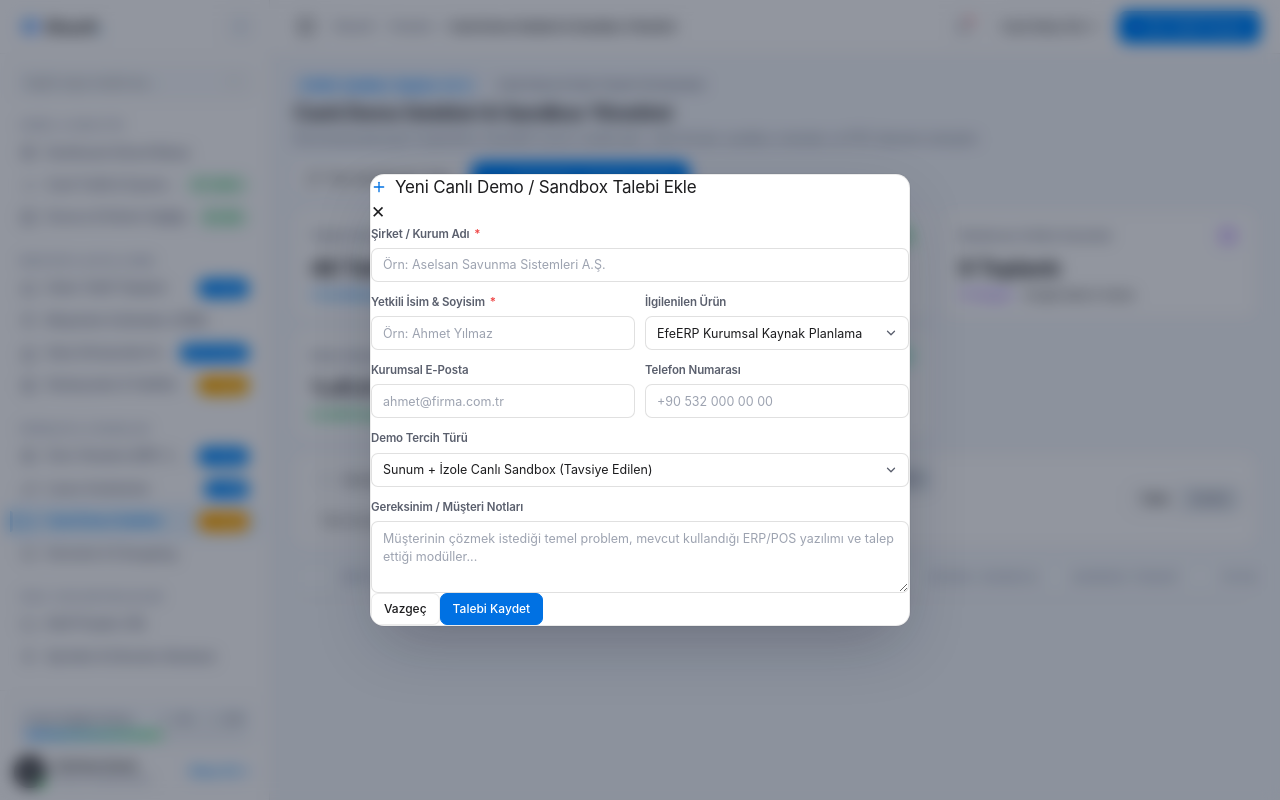
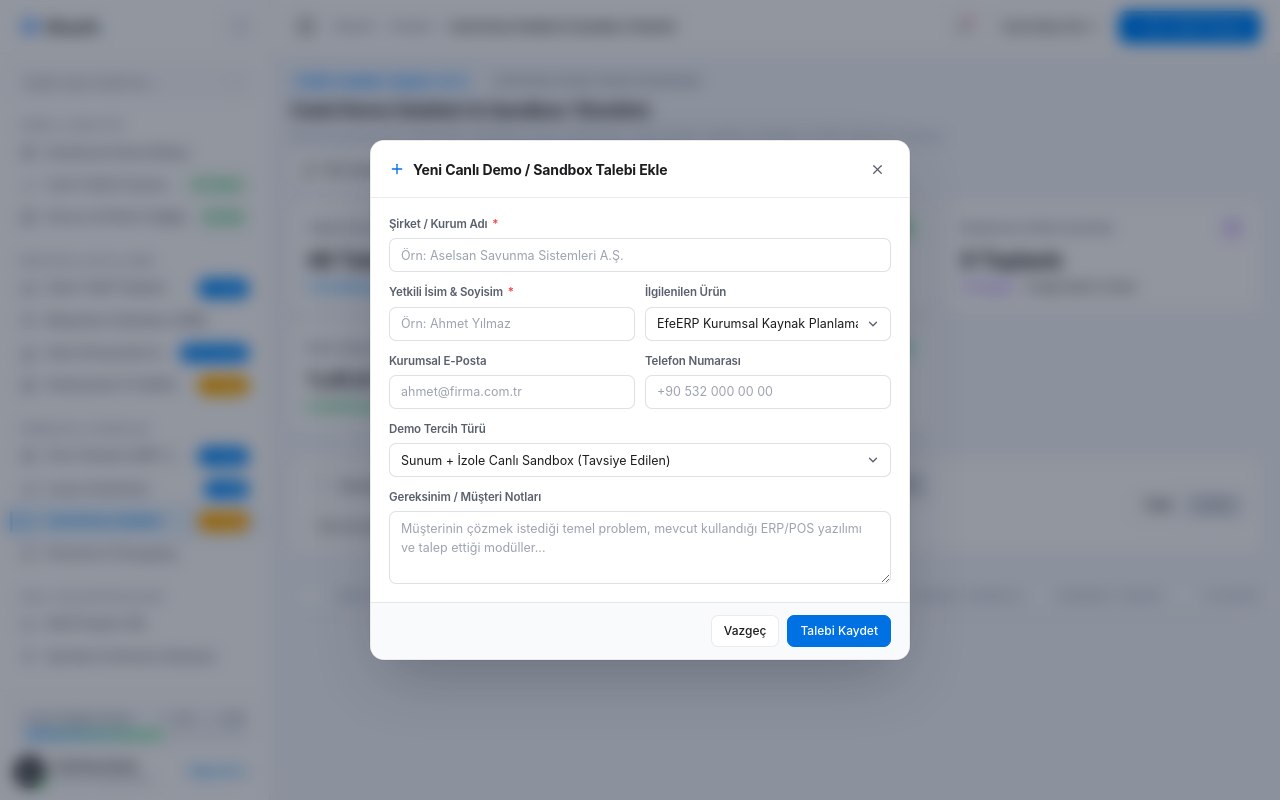
Before and after one commit to efecun-dev/efesoft, a Next.js app: page /admin/demos in a window 1280 px wide. Both pictures are taken after typing "Sample" into the empty fields and a click on the button "+ Yeni Demo / Sandbox Başlat". Built offline with nearby package versions, Linux system fonts and the light colour scheme.

Commit message:
fix(admin): demolar sayfa bosluklarini ve modal tasarim hatalarini duzelt

```diff
--- a/app/admin/admin.css
+++ b/app/admin/admin.css
@@ -1849,6 +1849,63 @@ tbody.adm-data-switch > tr:not(.adm-expand-row):nth-of-type(13) {
   transform: translate3d(0, 0, 0) scale(1) !important;
 }
 
+/* Modal Internal Structure */
+.adm-modal-head {
+  padding: 14px 18px;
+  border-bottom: 1px solid var(--adm-border);
+  display: flex !important;
+  align-items: center !important;
+  justify-content: space-between !important;
+  background: #ffffff;
+  flex-shrink: 0;
+}
+
+.adm-modal-title {
+  font-size: 14px;
+  font-weight: 700;
+  color: var(--adm-text);
+  letter-spacing: -0.01em;
+}
+
+.adm-modal-close {
+  width: 28px;
+  height: 28px;
+  border-radius: 6px;
+  background: transparent;
+  border: none;
+  cursor: pointer;
+  color: var(--adm-text-secondary);
+  display: inline-flex;
+  align-items: center;
+  justify-content: center;
+  transition: background-color 0.15s ease, color 0.15s ease;
+  margin-left: auto;
+  padding: 0;
+  flex-shrink: 0;
+}
+
+.adm-modal-close:hover {
+  background: rgba(0, 0, 0, 0.06);
+  color: var(--adm-text);
+}
+
+.adm-modal-body {
+  padding: 18px;
+  overflow-y: auto;
+  flex: 1 1 auto;
+}
+
+.adm-modal-foot {
+  padding: 12px 18px;
+  border-top: 1px solid var(--adm-border);
+  display: flex !important;
+  align-items: center !important;
+  justify-content: flex-end !important;
+  gap: 8px;
+  background: var(--adm-surface-2);
+  flex-shrink: 0;
+}
+
 /* ==========================================================================
    Admin Form Controls, Search Box & Inputs
    ========================================================================== */
--- a/app/admin/demos/page.tsx
+++ b/app/admin/demos/page.tsx
@@ -813,21 +813,12 @@ export default function AdminDemosPage() {
   };
 
   return (
-    <div className="adm-page" style={{ padding: "20px 24px", maxWidth: "1600px", margin: "0 auto" }}>
+    <div className="adm-content adm-tab-transition">
       {/* -------------------------------------------------------------------- */}
       {/*  HEADER & HERO ACTION BAR                                            */}
       {/* -------------------------------------------------------------------- */}
-      <div
-        style={{
-          display: "flex",
-          alignItems: "center",
-          justifyContent: "space-between",
-          flexWrap: "wrap",
-          gap: "14px",
-          marginBottom: "16px",
-        }}
-      >
-        <div>
+      <div className="adm-header">
+        <div className="adm-header__title-group">
           <div style={{ display: "flex", alignItems: "center", gap: "8px", marginBottom: "4px" }}>
             <span
               className="adm-badge adm-badge--blue"
@@ -846,23 +837,13 @@ export default function AdminDemosPage() {
             </span>
           </div>
 
-          <h1
-            style={{
-              fontSize: "20px",
-              fontWeight: 700,
-              letterSpacing: "-0.02em",
-              color: "var(--adm-text)",
-              margin: 0,
-            }}
-          >
-            Canlı Demo İstekleri &amp; Sandbox Yönetimi
-          </h1>
-          <p style={{ margin: "2px 0 0 0", fontSize: "12.5px", color: "var(--adm-text-secondary)" }}>
+          <h1 className="adm-header__title">Canlı Demo İstekleri &amp; Sandbox Yönetimi</h1>
+          <p className="adm-header__subtitle">
             Kurumsal potansiyel müşterilerin interaktif sunum randevuları, izole Docker sandbox ortamları ve POC deneme süreçleri.
           </p>
         </div>
 
-        <div style={{ display: "flex", alignItems: "center", gap: "8px" }}>
+        <div className="adm-header__controls">
           <button
             type="button"
             className="adm-topbar__btn"
@@ -1094,8 +1075,8 @@ export default function AdminDemosPage() {
                   <th style={{ width: "140px", whiteSpace: "nowrap" }}>Talep Türü</th>
                   <th style={{ width: "150px", whiteSpace: "nowrap" }}>Durum / Randevu</th>
                   <th style={{ width: "170px", whiteSpace: "nowrap" }}>Sandbox Tenant</th>
-                  <th style={{ width: "110px", whiteSpace: "nowrap" }}>Potansiyel</th>
-                  <th style={{ width: "130px", textAlign: "right", whiteSpace: "nowrap" }}>İşlemler</th>
+                  <th style={{ width: "125px", whiteSpace: "nowrap" }}>Potansiyel</th>
+                  <th style={{ width: "165px", textAlign: "right", whiteSpace: "nowrap" }}>İşlemler</th>
                 </tr>
               </thead>
               <tbody key={`${selectedProduct}-${selectedStatus}-${selectedType}`} className="adm-data-switch">
@@ -1307,32 +1288,40 @@ export default function AdminDemosPage() {
 
                         {/* Actions */}
                         <td style={{ textAlign: "right", whiteSpace: "nowrap" }} onClick={(e) => e.stopPropagation()}>
-                          <div style={{ display: "inline-flex", alignItems: "center", justifyContent: "flex-end", gap: "4px", whiteSpace: "nowrap" }}>
-                            {/* Deploy Sandbox Button */}
-                            {(!demo.sandbox || demo.sandbox.status !== "running") && (
+                          <div style={{ display: "inline-flex", alignItems: "center", justifyContent: "flex-end", gap: "6px", whiteSpace: "nowrap" }}>
+                            {demo.status === "pending" ? (
+                              <button
+                                type="button"
+                                className="adm-topbar__btn adm-topbar__btn--primary"
+                                style={{ height: "26px", padding: "0 8px", fontSize: "11px", display: "inline-flex", alignItems: "center", gap: "4px" }}
+                                onClick={() => setShowScheduleModal(demo)}
+                                title="Canlı sunum için randevu takvimi oluştur"
+                              >
+                                <Calendar size={11} />
+                                <span>Randevu</span>
+                              </button>
+                            ) : demo.sandbox && demo.sandbox.status === "running" ? (
+                              <a
+                                href={demo.sandbox.fullUrl}
+                                target="_blank"
+                                rel="noreferrer"
+                                className="adm-topbar__btn"
+                                style={{ height: "26px", padding: "0 8px", fontSize: "11px", display: "inline-flex", alignItems: "center", gap: "4px", textDecoration: "none" }}
+                                title="Sandbox ortamına giriş yap"
+                              >
+                                <ExternalLink size={11} />
+                                <span>Giriş</span>
+                              </a>
+                            ) : (
                               <button
                                 type="button"
                                 className="adm-topbar__btn"
-                                style={{ height: "26px", padding: "0 7px", fontSize: "11px" }}
+                                style={{ height: "26px", padding: "0 8px", fontSize: "11px", display: "inline-flex", alignItems: "center", gap: "4px" }}
                                 onClick={() => setShowProvisionModal(demo)}
                                 title="İzole sandbox ortamı ayağa kaldır"
                               >
                                 <Play size={11} />
-                                <span style={{ marginLeft: "4px" }}>Sandbox</span>
-                              </button>
-                            )}
-
-                            {/* Schedule Call Button */}
-                            {demo.status === "pending" && (
-                              <button
-                                type="button"
-                                className="adm-topbar__btn adm-topbar__btn--primary"
-                                style={{ height: "26px", padding: "0 7px", fontSize: "11px" }}
-                                onClick={() => setShowScheduleModal(demo)}
-                                title="Canlı sunum için randevu takvimi oluştur"
-                              >
-                                <Calendar size={11} />
-                                <span style={{ marginLeft: "4px" }}>Randevu</span>
+                                <span>Sandbox</span>
                               </button>
                             )}
 
@@ -1340,9 +1329,9 @@ export default function AdminDemosPage() {
                             <button
                               type="button"
                               className="adm-topbar__btn"
-                              style={{ height: "26px", padding: "0 7px", fontSize: "11px" }}
+                              style={{ width: "26px", height: "26px", padding: 0, display: "inline-flex", alignItems: "center", justifyContent: "center" }}
                               onClick={() => setShowContactModal(demo)}
-                              title="Giriş bilgilerini WhatsApp / E-Posta ile ilet"
+                              title="Giriş ve randevu bilgilerini WhatsApp / E-Posta ile ilet"
                             >
                               <Send size={11} />
                             </button>
@@ -1875,8 +1864,9 @@ export default function AdminDemosPage() {
                 type="button"
                 className="adm-modal-close"
                 onClick={() => setShowProvisionModal(null)}
+                aria-label="Kapat"
               >
-                ✕
+                <X size={15} />
               </button>
             </div>
 
@@ -1990,8 +1980,9 @@ export default function AdminDemosPage() {
                 type="button"
                 className="adm-modal-close"
                 onClick={() => setShowScheduleModal(null)}
+                aria-label="Kapat"
               >
-                ✕
+                <X size={15} />
               </button>
             </div>
 
@@ -2102,8 +2093,9 @@ export default function AdminDemosPage() {
                 type="button"
                 className="adm-modal-close"
                 onClick={() => setShowContactModal(null)}
+                aria-label="Kapat"
               >
-                ✕
+                <X size={15} />
               </button>
             </div>
 
@@ -2194,8 +2186,9 @@ Efesoft Kurumsal Çözümler Ekibi`}
                 type="button"
                 className="adm-modal-close"
                 onClick={() => setShowExtendModal(null)}
+                aria-label="Kapat"
               >
-                ✕
+                <X size={15} />
               </button>
             </div>
 
@@ -2256,8 +2249,9 @@ Efesoft Kurumsal Çözümler Ekibi`}
               type="button"
               className="adm-modal-close"
               onClick={() => setShowCreateModal(false)}
+              aria-label="Kapat"
             >
-              ✕
+              <X size={15} />
             </button>
           </div>
 
```
